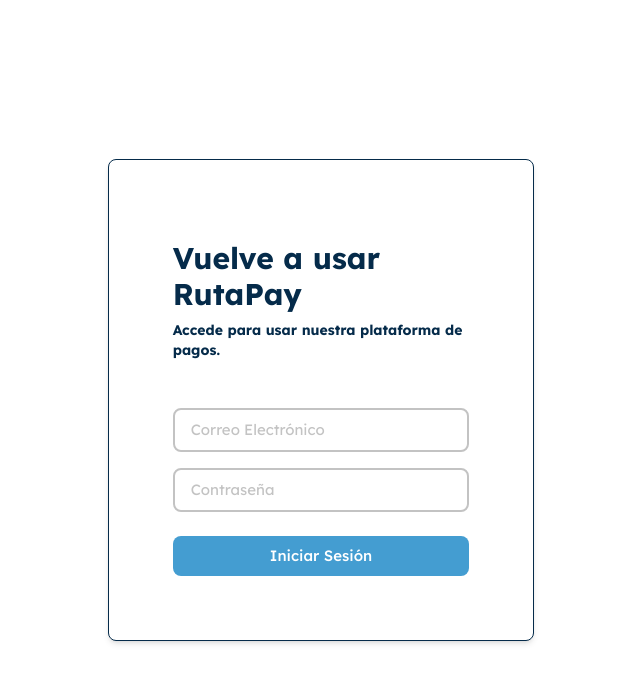
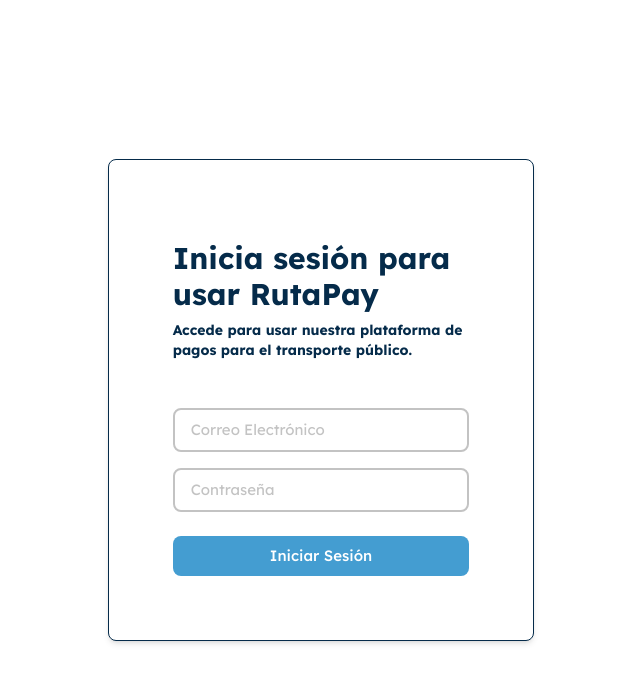
Before and after one commit to RutaPay/Web, a Vue app: page /login in a window 1280 px wide. Shown: the top 682 px of the page, without its empty margins (319-959 px from the left). Built offline with nearby package versions, Linux system fonts and the light colour scheme.

Commit message:
Add Landing page and update LogInView content; include flowbite dependency

```diff
--- a/package.json
+++ b/package.json
@@ -18,6 +18,7 @@
   "dependencies": {
     "@boxicons/vue": "^1.0.1",
     "@tailwindcss/vite": "^4.2.0",
+    "flowbite": "^4.0.1",
     "pinia": "^3.0.4",
     "tailwindcss": "^4.2.0",
     "vue": "^3.5.28",
--- a/src/router/index.ts
+++ b/src/router/index.ts
@@ -27,6 +27,11 @@
       name: 'login',
       component: () => import('../views/LogInView.vue'),
     },
+    {
+      path: '/landing',
+      name: 'landing',
+      component: () => import('../views/Landing.vue'),
+    },
   ],
 })
 
--- /dev/null
+++ b/src/views/Landing.vue
@@ -0,0 +1,18 @@
+<script setup lang="ts">
+import HeaderComponent from '../components/HeaderComponent.vue'
+</script>
+
+<template>
+  <main>
+    <HeaderComponent />
+    <!-- Agregar dashboard del header component para no tener problemas de compatibilidad
+         Comenzar con el Hero section Siguiente
+    -->
+  </main>
+</template>
+
+<script lang="ts">
+export default {
+  name: 'HomeView',
+}
+</script>
--- a/src/views/LogInView.vue
+++ b/src/views/LogInView.vue
@@ -29,8 +29,8 @@
       <div
         class="p-16 bg-white text-dark rounded-lg shadow-md border border-dark w-full md:w-1/2 lg:w-1/3"
       >
-        <h1 class="text-3xl font-bold mt-4">Vuelve a usar RutaPay</h1>
-        <p class="text-sm font-bold mt-2">Accede para usar nuestra plataforma de pagos.</p>
+        <h1 class="text-3xl font-bold mt-4">Inicia sesión para usar RutaPay</h1>
+        <p class="text-sm font-bold mt-2">Accede para usar nuestra plataforma de pagos para el transporte público.</p>
         <form @submit.prevent="submitForm" class="mt-8 w-full">
           <input
             required
```
Also changed, not shown: 1 other file (tests, documents, lock files or other folders).
